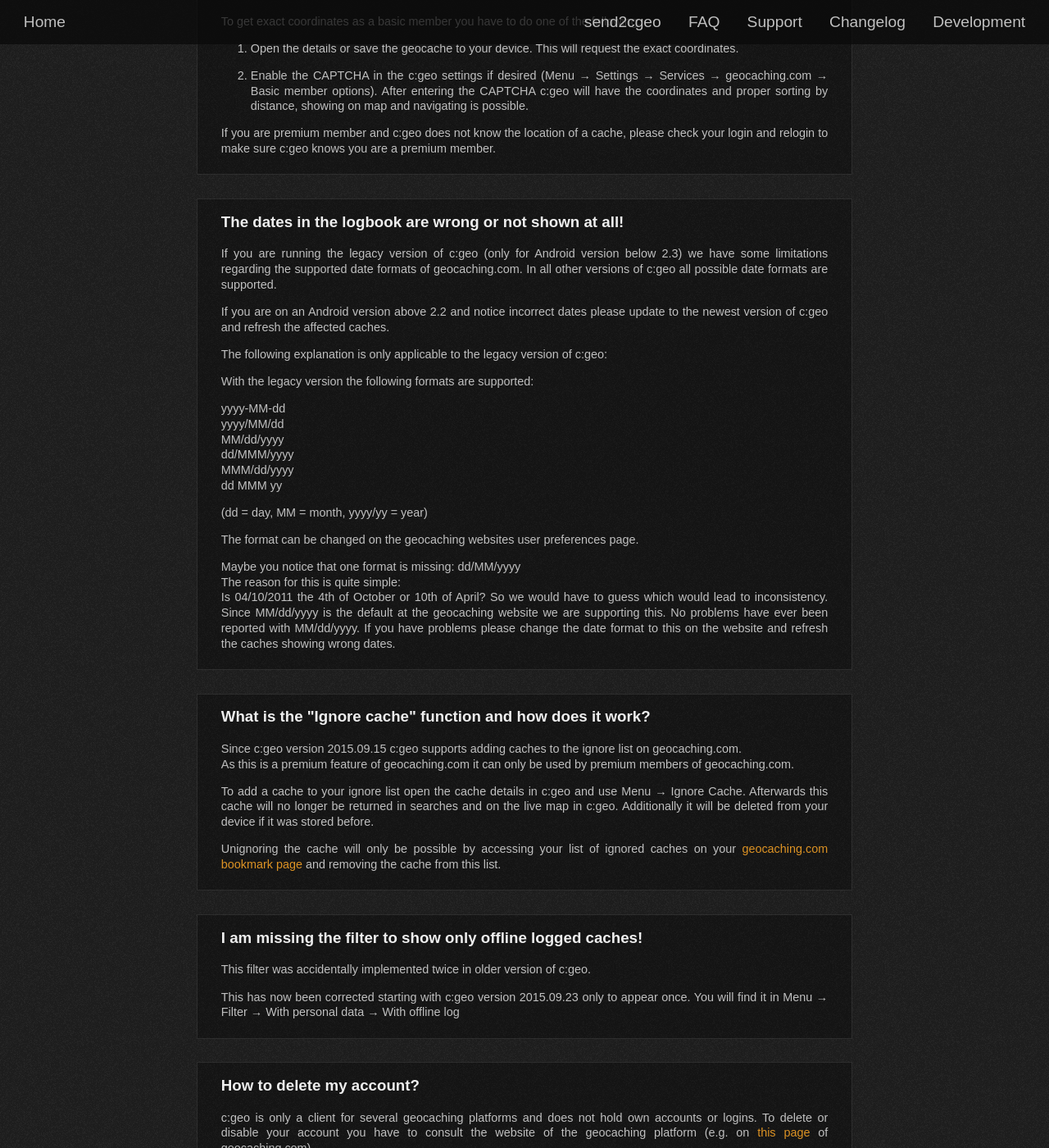
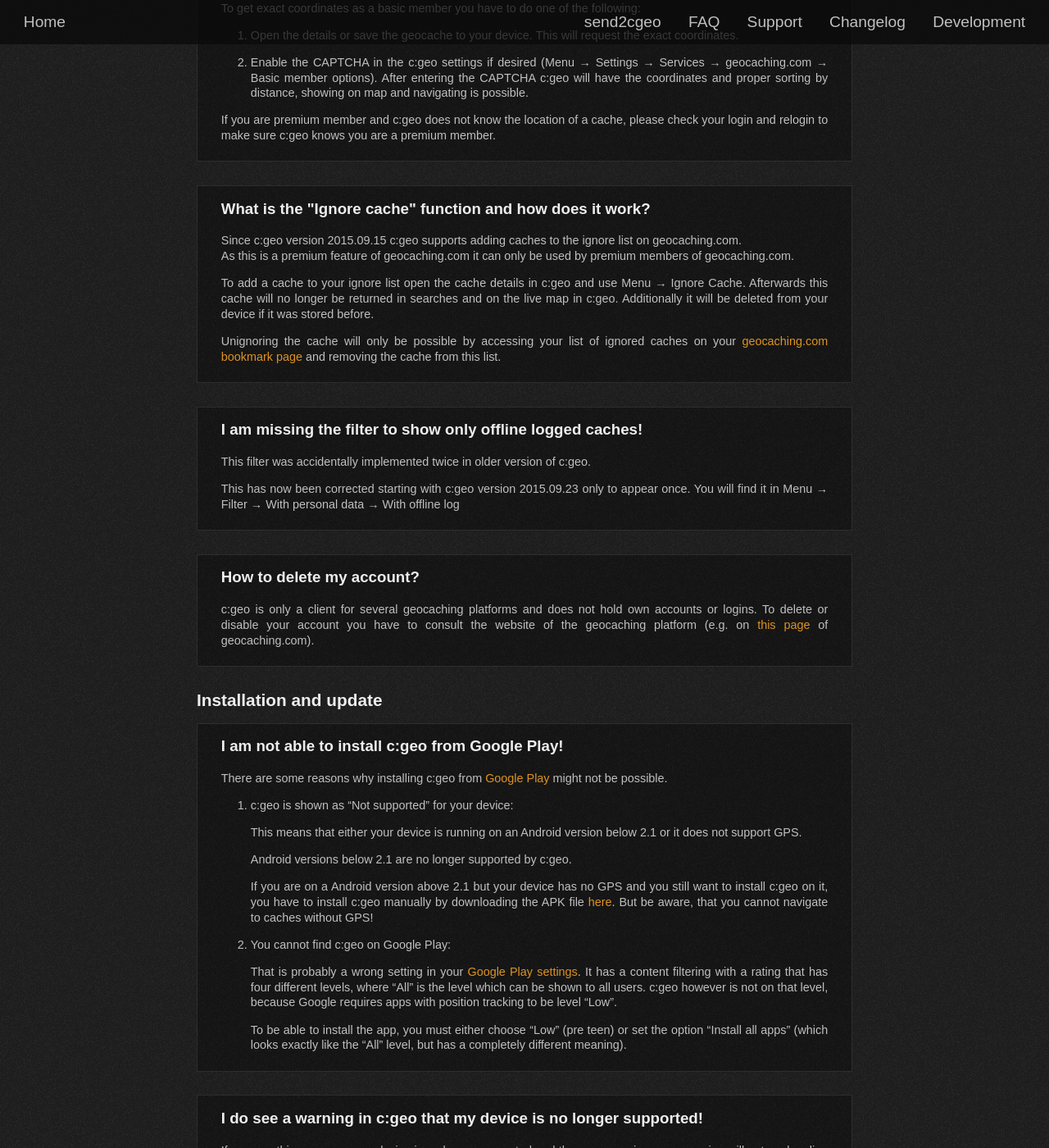
Before and after one commit to cgeo/cgeo.github.io, a Jekyll site: the page built from faq.html, in a window 1280 px wide and 1400 px high, scrolled down 12098 px. Shown: the whole window at 82% size. Built offline with Jekyll 4.4.1, drawn with Linux system fonts in a browser that asks for light colours; some web fonts are replaced; some of the changed text lies outside the part shown.

Commit message:
FAQ: Update legacy version notice...
...and associated entries.

```diff
--- a/_data/faq.yml
+++ b/_data/faq.yml
@@ -408,35 +408,6 @@
 
             If you are premium member and c:geo does not know the location of a cache, please check your login and relogin to make sure c:geo knows you are a premium member.
 
-      - title: The dates in the logbook are wrong or not shown at all!
-        id: wrong-dates
-        content: |
-            If you are running the legacy version of c:geo (only for Android version below 2.3) we have some limitations regarding the supported date formats of geocaching.com.
-            In all other versions of c:geo all possible date formats are supported.
-
-            If you are on an Android version above 2.2 and notice incorrect dates please update to the newest version of c:geo and refresh the affected caches.
-
-            The following explanation is only applicable to the legacy version of c:geo:
-
-            With the legacy version the following formats are supported:
-
-            yyyy-MM-dd \\
-            yyyy/MM/dd \\
-            MM/dd/yyyy \\
-            dd/MMM/yyyy \\
-            MMM/dd/yyyy \\
-            dd MMM yy
-
-            (dd = day, MM = month, yyyy/yy = year)
-
-            The format can be changed on the geocaching websites user preferences page.
-
-            Maybe you notice that one format is missing: dd/MM/yyyy \\
-            The reason for this is quite simple: \\
-            Is 04/10/2011 the 4th of October or 10th of April? So we would have to guess which would lead to inconsistency.
-            Since MM/dd/yyyy is the default at the geocaching website we are supporting this.
-            No problems have ever been reported with MM/dd/yyyy. If you have problems please change the date format to this on the website and refresh the caches showing wrong dates.
-
       - title: What is the "Ignore cache" function and how does it work?
         id: ignore-cache
         content: |
@@ -489,6 +460,9 @@
       - title: I do see a warning in c:geo that my device is no longer supported!
         id: legacy
         content: |
+            If you see this message your device is no longer supported and the c:geo version you are using will not work online with [geocaching.com](https://www.geocaching.com) anymore.
+            However you can still use it purely offline (via GPX files and field notes).
+
             We decided to drop the support of Android versions below 2.3. Only a very minor percentage of our users are affected.
 
             The reason for this is, that we want to include more features and further improve usability and stability.
@@ -496,10 +470,6 @@
 
             Please check if the manufacturer of your device offers an update for your device. If there is no official update it may also be possible to use a Custom-ROM (like [Cyanogenmod](http://www.cyanogenmod.org/)) if it is available for your device.
             If nothing can be done to update your device you should consider using a new(er) device running on Android version 2.3 or above.
-
-            Additionally we offer a legacy version of c:geo, which is compatible for devices with Android versions 2.1 and 2.2 for the time being. This version will not be updated with new features anymore, critical bugfixes might be done if considered necessary.
-            We might discontinue this version in the near future without any further notice.
-            The PlayStore will automatically offer the matching version for you to download and install.
 
       - title: Why does c:geo need several permissions on my device?
         id: permissions
```
